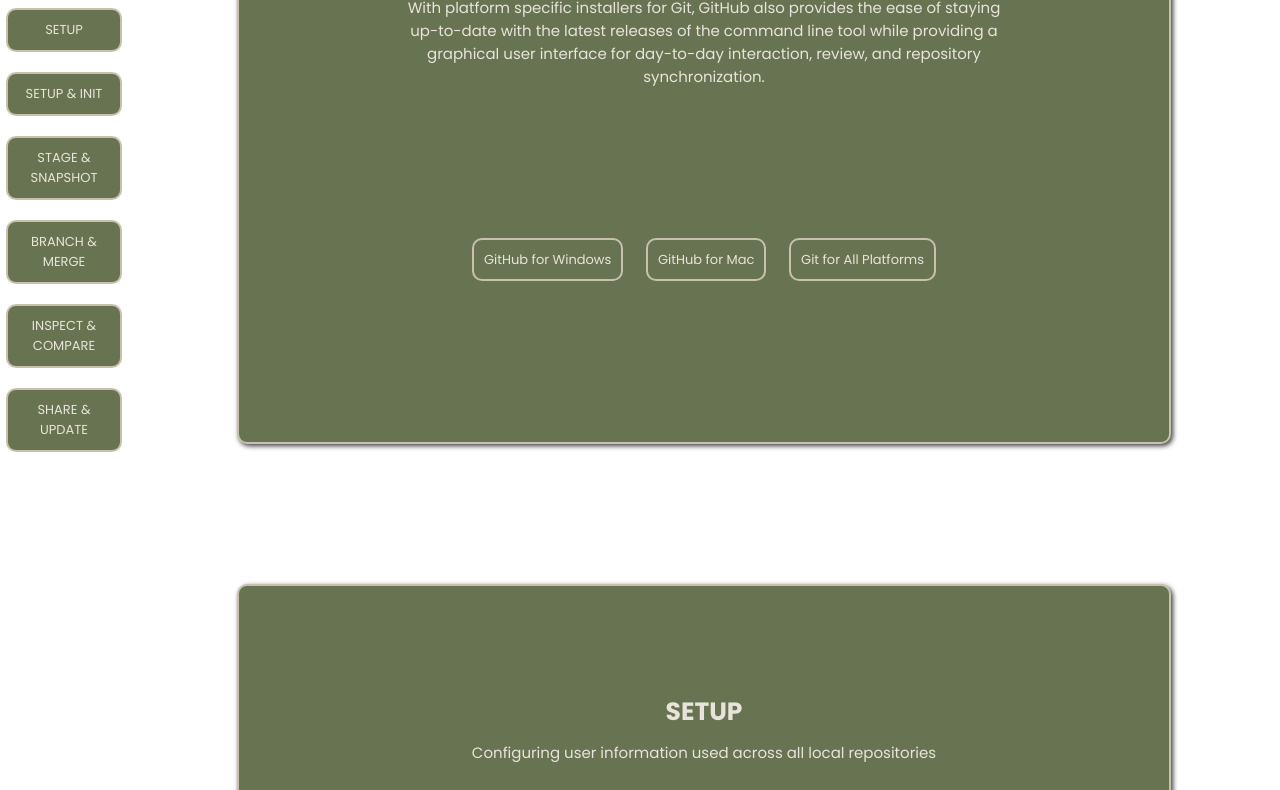
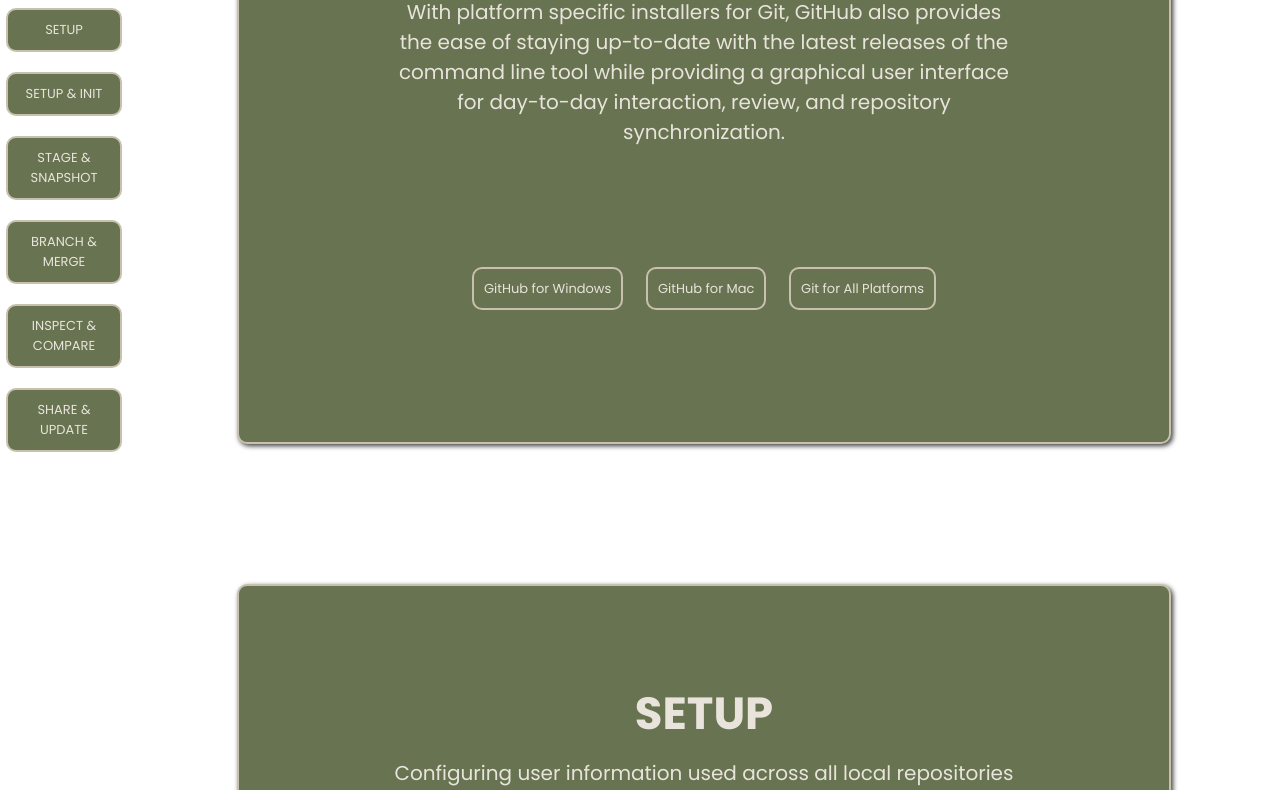
Before and after one commit to NiklasRulec/github-cheat-sheet, a plain HTML site: page index.html in a window 1280 px wide. Shown: the part 329-1119 px from the top of the page. Drawn offline with Linux system fonts and the light colour scheme.

Commit message:
github-cheat-sheet

```diff
--- a/assets/css/style.css
+++ b/assets/css/style.css
@@ -165,6 +165,14 @@ main{
   box-shadow: 2px 2px 5px rgb(60, 60, 60);
 }
 
+.card h2{
+  font-size: 4.5rem;
+}
+
+.card p{
+  font-size: 2rem;
+}
+
 .card h2,p {
   margin: 0 auto 1rem auto;
   text-align: center;
```
